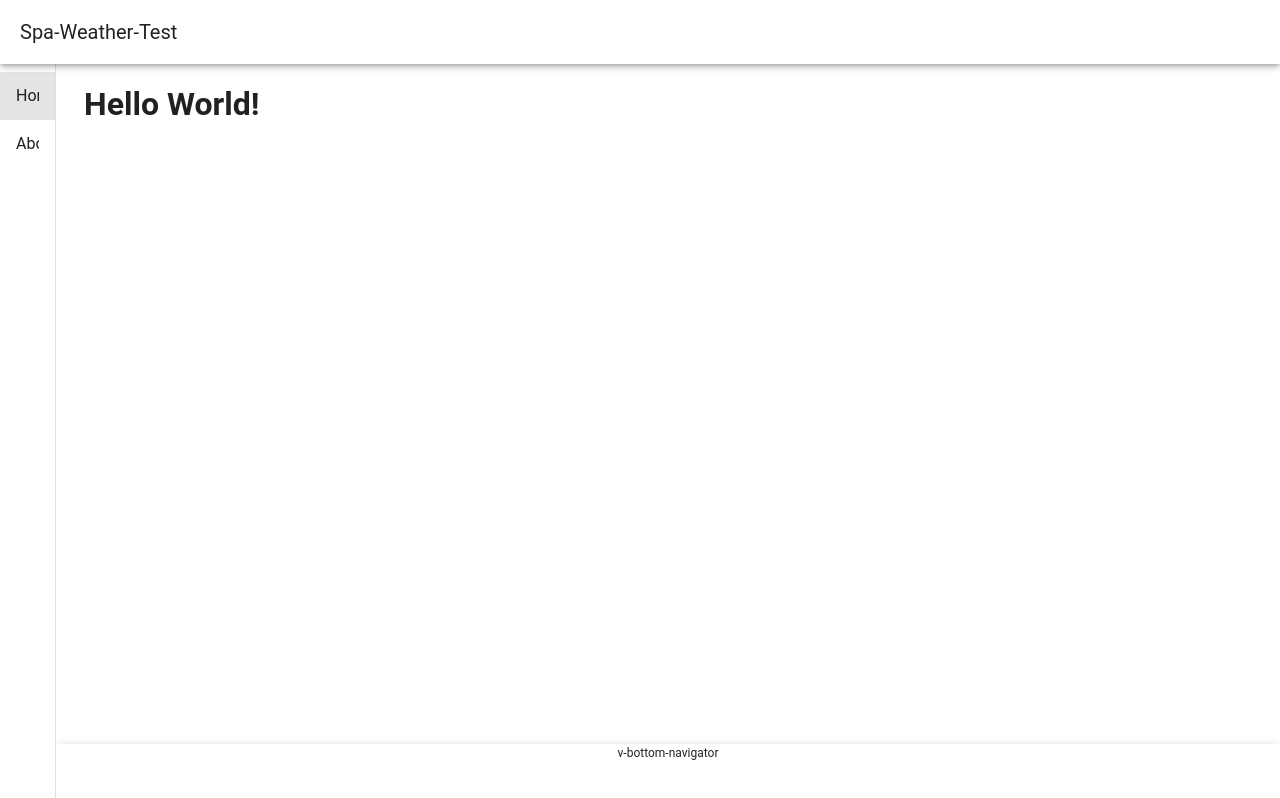
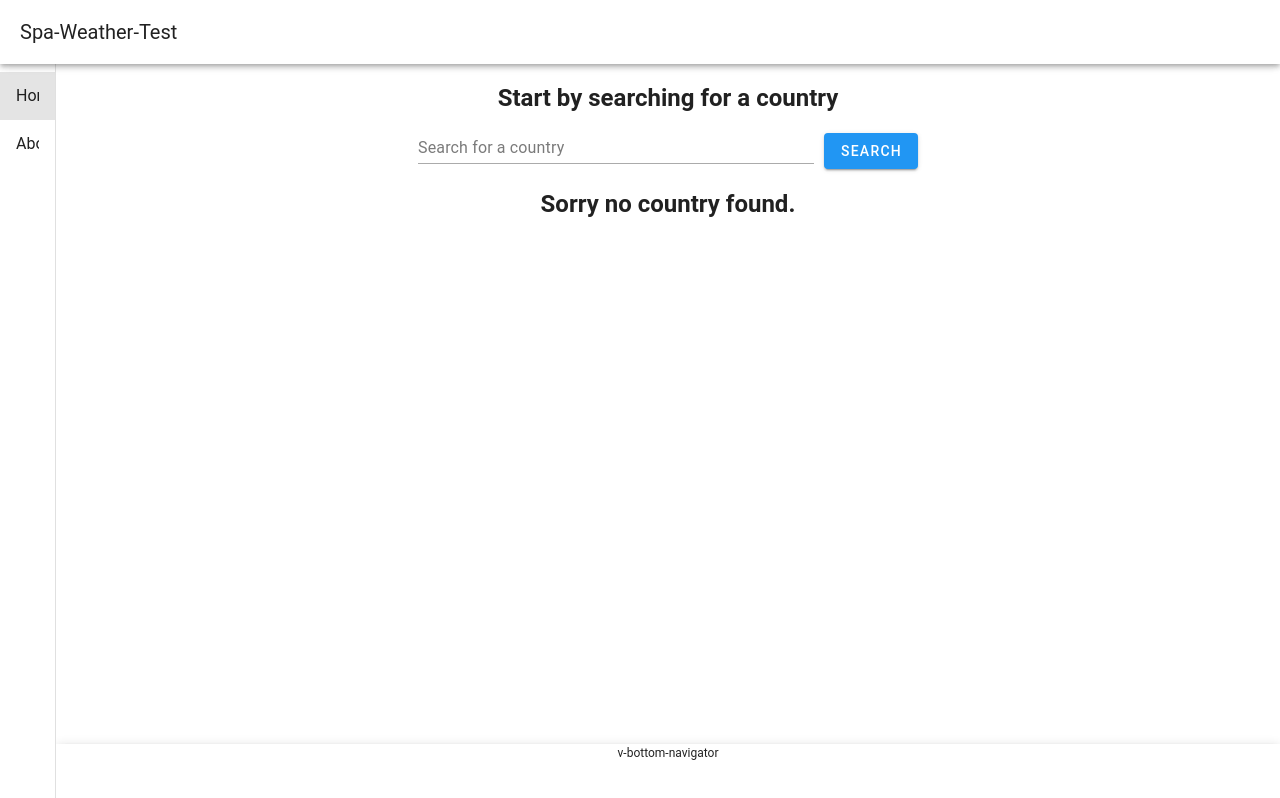
Before and after one commit to Nikos-kun/spa-weather-test, a Vue app: page / in a window 1280 px wide. Built offline with nearby package versions, Linux system fonts and the light colour scheme.

Commit message:
Updated home view

```diff
--- a/src/views/HomeView.vue
+++ b/src/views/HomeView.vue
@@ -1,10 +1,25 @@
-<script setup>
-// import TheWelcome from '../components/TheWelcome.vue'
-</script>
-
 <template>
   <main>
-    <h1>Hello World!</h1>
-    <!-- <TheWelcome /> -->
+    <SearchCountry />
+    <ShowCountryResults />
   </main>
 </template>
+
+<script>
+import SearchCountry from "../components/SearchCountry.vue";
+import ShowCountryResults from "../components/ShowCountryResults.vue";
+
+export default {
+  components: {
+    SearchCountry,
+    ShowCountryResults
+  },
+
+  data() {
+    return {};
+  },
+
+  async mounted() {
+  },
+};
+</script>
```
